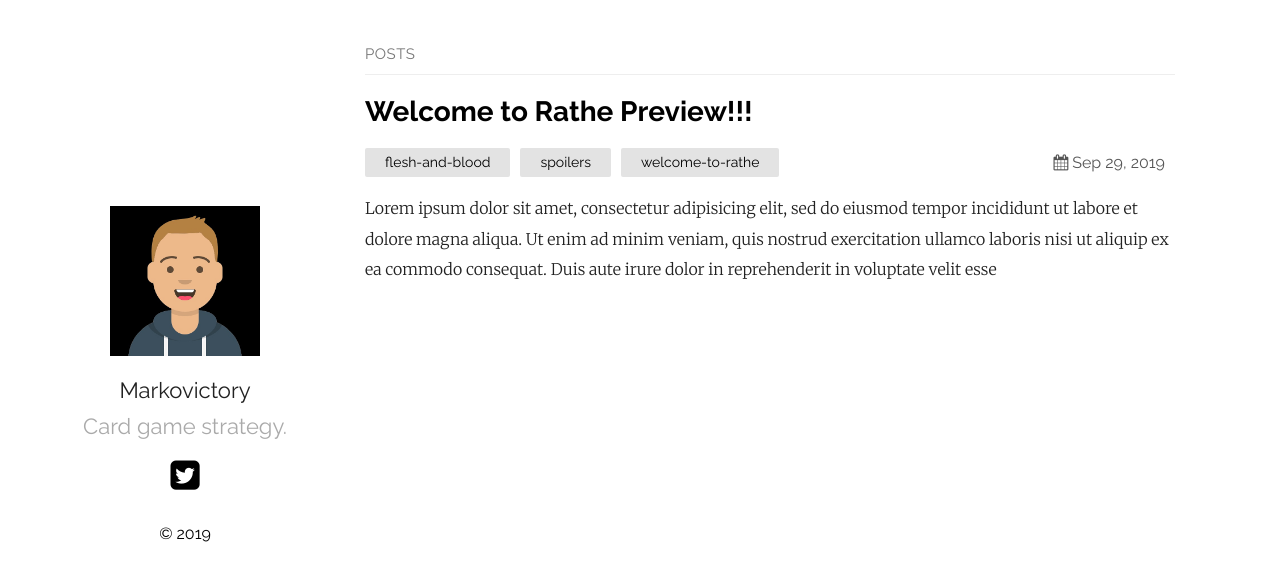
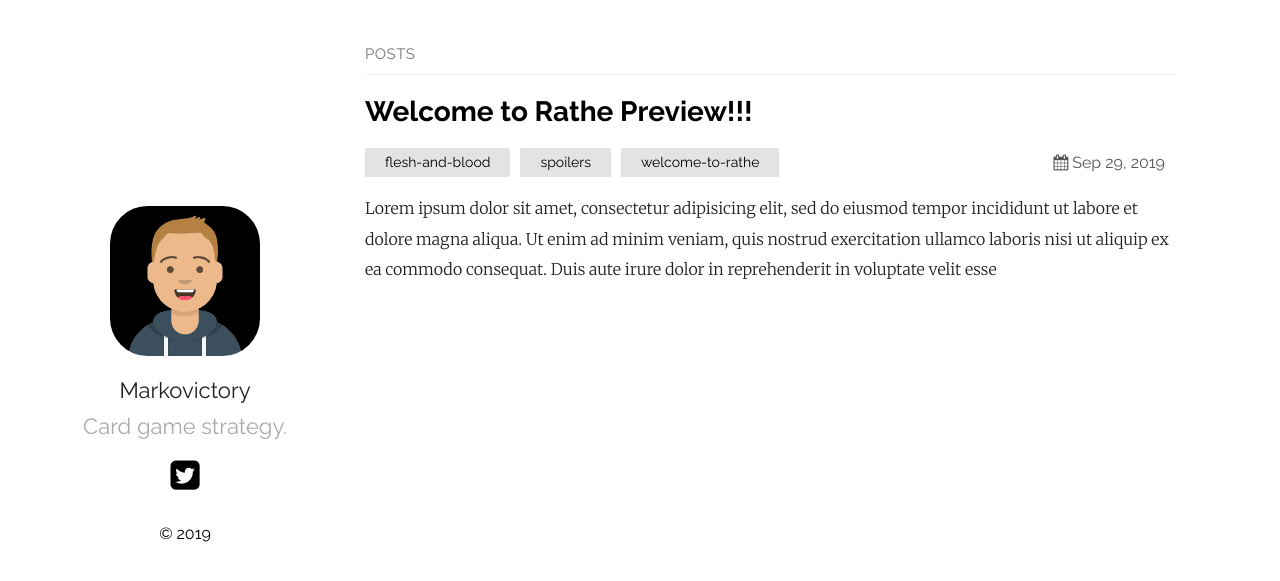
Before and after one commit to Markovictory/blog.markovictory.github.io, a Jekyll site: the page built from index.md, in a window 1280 px wide. Shown: the top 581 px of the page. Built offline with Jekyll 4.4.1, drawn with Linux system fonts in a browser that asks for light colours.

Commit message:
avatar rounded corners

```diff
--- a/_layouts/default.html
+++ b/_layouts/default.html
@@ -6,7 +6,7 @@
 <body>
 	<main class="container">
 		<section class="about">
-			<img src="{{ "/assets/avatar.jpg" | relative_url }}" alt="{{ site.plainwhite.name }}">
+			<img src="{{ "/assets/avatar.jpg" | relative_url }}" alt="{{ site.plainwhite.name }}" style="border-radius: 25%;">
 			<h2>{{ site.plainwhite.name }}</h2>
 			<p class="tagline">{{ site.plainwhite.tagline }}</p>
 			<ul class="social">
```
